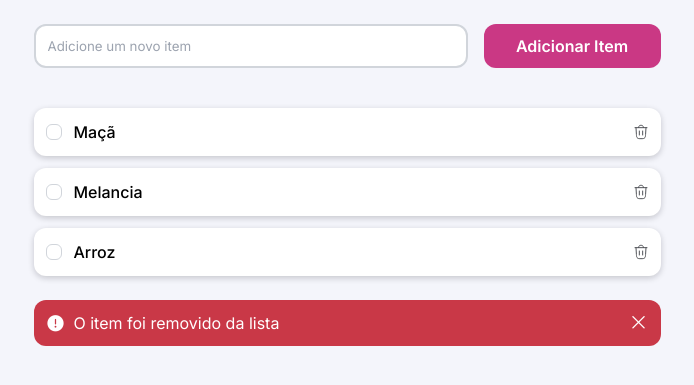
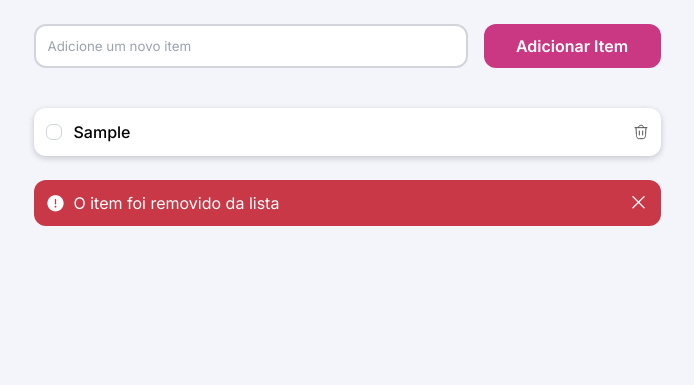
Before and after one commit to sosoakemi/quicklist, a plain HTML site: page index.html in a window 1280 px wide. Both pictures are taken after typing "Sample" into the empty fields and a click on the button "Adicionar Item". Shown: the part 219-604 px from the top of the page, without its empty margins (293-987 px from the left). Drawn offline with nearby package versions, Linux system fonts and the light colour scheme.

Commit message:
Criação da função showItemsList() para exibir os itens dentro da section.list

```diff
--- a/index.html
+++ b/index.html
@@ -38,51 +38,7 @@
             <button onclick="addItem()">Adicionar Item</button>
         </section>
 
-        <section class="list">
-
-            <div class="item">
-                <div>
-                    <input type="checkbox" name="list" id="item-1">
-                    <div class="custom-checkbox">
-                        <img src="./assets/checked.svg" alt="checked">
-                    </div>
-                    <label for="item-1">Maçã</label>
-                </div>
-
-                <button>
-                    <img src="./assets/trash-icon.svg" alt="trash icon">
-                </button>
-            </div>
-
-            <div class="item">
-                <div>
-                    <input type="checkbox" name="list" id="item-2">
-                    <div class="custom-checkbox">
-                        <img src="./assets/checked.svg" alt="checked">
-                    </div>
-                    <label for="item-2">Melancia</label>
-                </div>
-
-                <button>
-                    <img src="./assets/trash-icon.svg" alt="trash icon">
-                </button>
-            </div>
-
-            <div class="item">
-                <div>
-                    <input type="checkbox" name="list" id="item-3">
-                    <div class="custom-checkbox">
-                        <img src="./assets/checked.svg" alt="checked">
-                    </div>
-                    <label for="item-3">Arroz</label>
-                </div>
-
-                <button>
-                    <img src="./assets/trash-icon.svg" alt="trash icon">
-                </button>
-            </div>
-
-        </section>
+        <section class="list"></section>
 
          <div class="warning">
             <div>
--- a/main.js
+++ b/main.js
@@ -11,4 +11,29 @@
     items.push(item)
 
     document.querySelector("#item").value = ""
+
+    showItemsList()
 }
+
+function showItemsList() {
+    const sectionList = document.querySelector(".list")
+    sectionList.textContent = ""
+
+    items.map((item, index) => {
+        sectionList.innerHTML += `
+        <div class="item">
+                <div>
+                    <input type="checkbox" name="list" id="item-${index}">
+                    <div class="custom-checkbox">
+                        <img src="./assets/checked.svg" alt="checked">
+                    </div>
+                    <label for="item-${index}">${item.name}</label>
+                </div>
+
+                <button>
+                    <img src="./assets/trash-icon.svg" alt="trash icon">
+                </button>
+            </div>
+        `
+    })
+}
```
